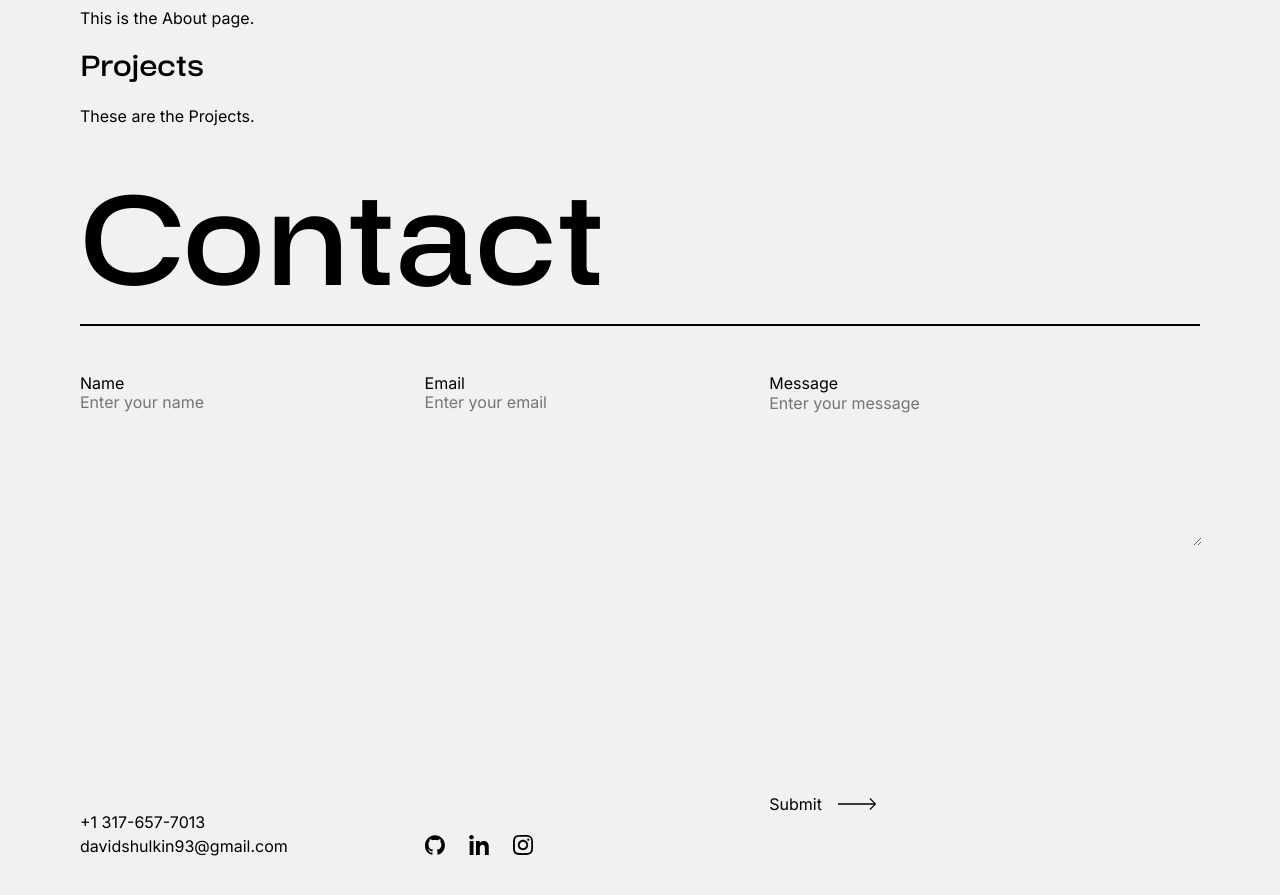
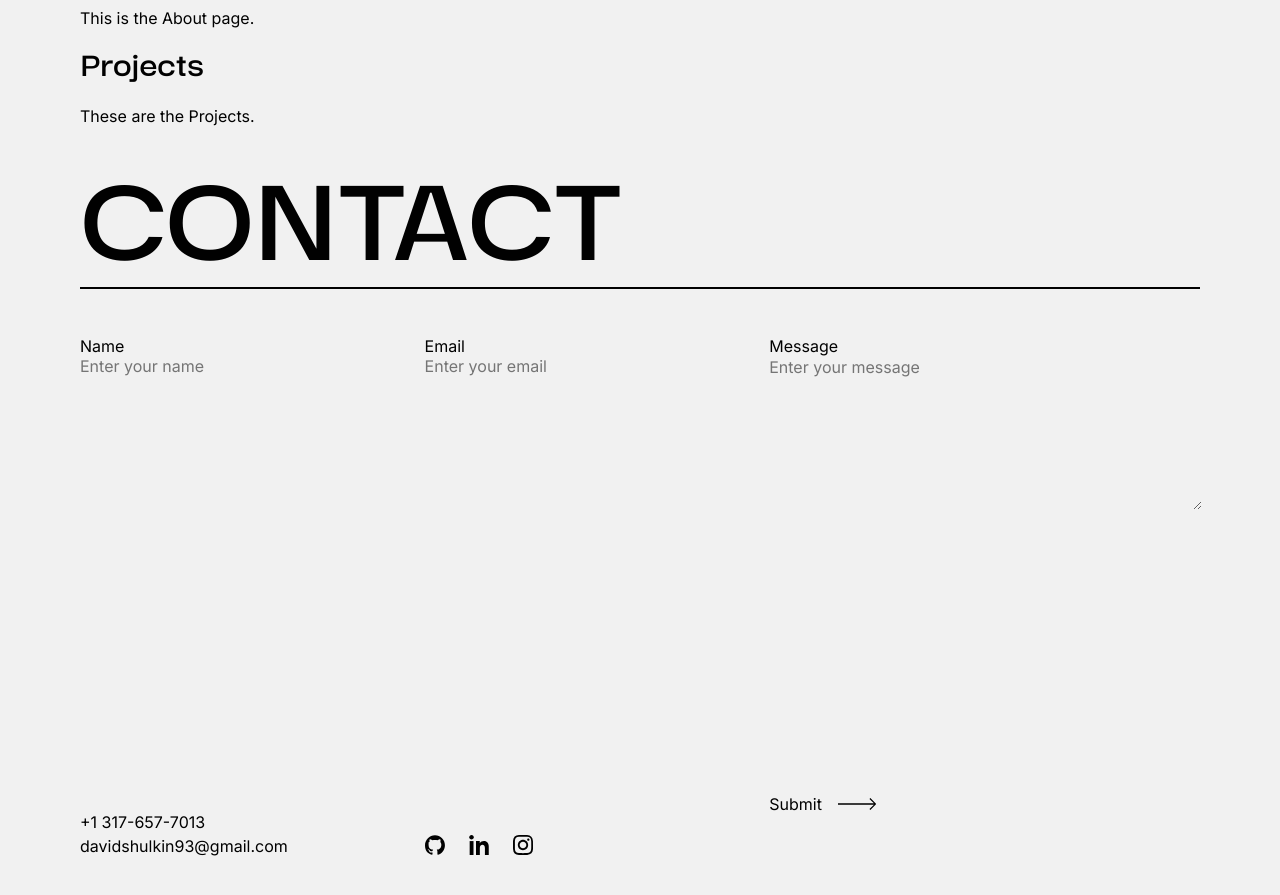
Before and after one commit to DShulkin/my-website, a React (Create React App) app: page / in a window 1280 px wide. Shown: the part 860-1755 px from the top of the page. Built offline with nearby package versions, Linux system fonts and the light colour scheme.

Commit message:
STUCK on moving footer up

```diff
--- a/src/App.js
+++ b/src/App.js
@@ -13,8 +13,10 @@ function App() {
       <Home />
       <About />
       <Projects />
-      <Contact />
-      <Footer />
+      <div className="contact-footer-container">
+        <Contact />
+        <Footer />
+      </div>
     </>
   )
 }
--- a/src/Contact.css
+++ b/src/Contact.css
@@ -6,6 +6,7 @@
 }
 
 .contact-header {
+    grid-row: 1 / 2;
     width: 100%;
     border-bottom: 2px solid #010101;  /* Underline */
     padding-bottom: 10px;       /* Space between text and border */
@@ -16,14 +17,16 @@
 
 .form-grid {
   display: grid;
+  grid-template-rows: 1fr 1fr 3fr 4fr;
+  align-content: space-between;
+  grid-row: 2 / 3;
+}
+
+  /* gap: 32px; */
   /* grid-template-rows: .5fr .5fr 1.5fr 1.5fr 3fr; */
   /* grid-template-rows: .5fr .5fr 1.5fr 1.5fr 1.5fr; */
   /* grid-template-rows: 1fr 1fr 1fr 2fr 3fr; */
   /* grid-template-rows: .5fr .5fr .5fr 2fr 4fr; */
-  grid-template-rows: 1fr 1fr 3fr 4fr;
-  align-content: space-between;
-  /* gap: 32px; */
-}
 
 
 input, textarea {
@@ -72,7 +75,7 @@ textarea:focus {
   height: 12px;
 }
 
-
+  /*------------------------- CONTACT ------------------------- */
 
   @media (min-width: 768px) {
 
@@ -81,7 +84,10 @@ textarea:focus {
     }
 
     .contact-header {
+      font-size: 7.3rem;
+      line-height: 6.5rem;
       padding-top: 48px;
+      text-transform: uppercase;
     }
 
     .submit-button {
@@ -89,24 +95,23 @@ textarea:focus {
     }
   }
 
+  /*------------------------- CONTACT ------------------------- */
 
   @media (min-width: 1024px) {
 
     .form-grid {
       grid-template-columns: 1fr 1fr 1.25fr;
+      grid-template-rows: 1fr 1fr;
+    }
       /* grid-template-columns: .75fr .75fr 1.25fr; */
-      grid-template-rows: 1fr auto;
+      /* grid-template-rows: 1fr auto; */
       /* align-items: start; */
       /* margin-top: 20px; */
-    }
-
-    /* .input-group {
-
-    } */
 
     .contact-info {
       grid-column: 1 / 2;
       grid-row: 2 / 2; /* Aligns with the first column */
+      place-self: end start;
     }
 
     .social-icon-container {
@@ -117,8 +122,7 @@ textarea:focus {
     .submit-button {
       grid-column: 3 / 4; /* Aligns with the third column */
       grid-row: 2 / 3;
-      /* grid-row: 2 / 4; */
-      /* justify-self: start; */
+      place-self: end start;
       cursor: pointer;
     }
   }
--- a/src/Home.css
+++ b/src/Home.css
@@ -33,6 +33,13 @@ body {
 }
 
 .homeHeader {
+  font-size: clamp(2.75rem, 11vw, 12.92vw);
+  line-height: clamp(3rem, 11vw, 14rem);
+  margin: 0;
+  animation: slideUp .8s ease forwards;
+  opacity: 0;
+  align-self: end
+}
 
   /* font-size: clamp(3.5rem, 12.5vw, 12.92vw);
   line-height: clamp(3rem, 11vw, 14vw); */
@@ -48,14 +55,6 @@ body {
 
   /* font-size: clamp(2.75rem, 11vw, 12.92vw);
   line-height: clamp(3rem, 12vw, 16rem); */
-
-  font-size: clamp(2.75rem, 11vw, 12.92vw);
-  line-height: clamp(3rem, 11vw, 14rem);
-  margin: 0;
-  animation: slideUp .8s ease forwards;
-  opacity: 0;
-  align-self: end
-}
 
 
 @keyframes slideUp {
@@ -107,7 +106,7 @@ body {
 
 /*------------------------- /HOME ------------------------- */
 
-@media (min-width: 1028px) {
+@media (min-width: 1024px) {
 
   body {
     padding: 0 80px 40px 80px;
--- a/src/index.css
+++ b/src/index.css
@@ -78,3 +78,7 @@ h1, h2, h3, h4, h5, h6 {
   line-height: clamp(3rem, 11vw, 14rem);
   margin: 0;
 } */
+
+.contact-footer-container {
+  display: grid;
+}
```
